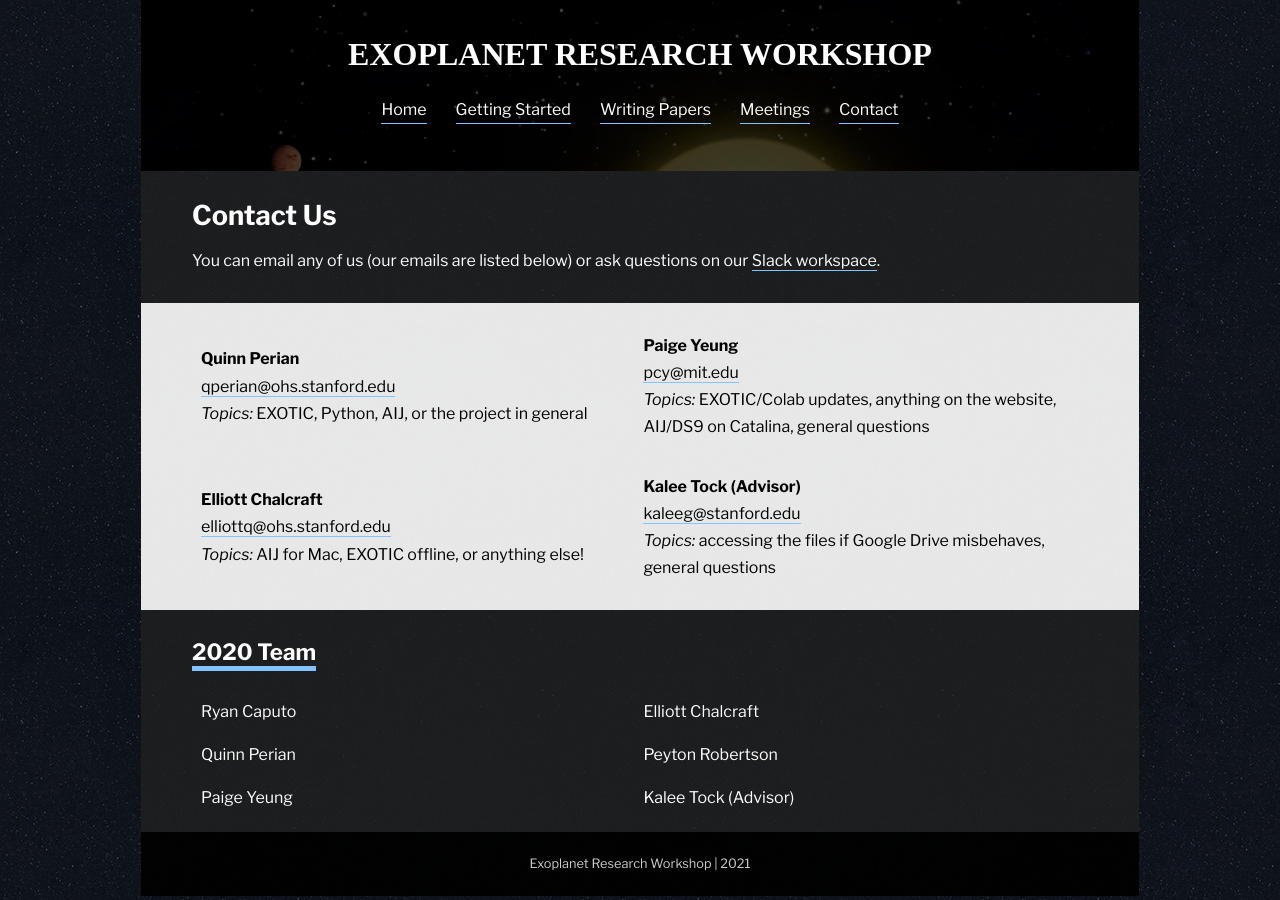
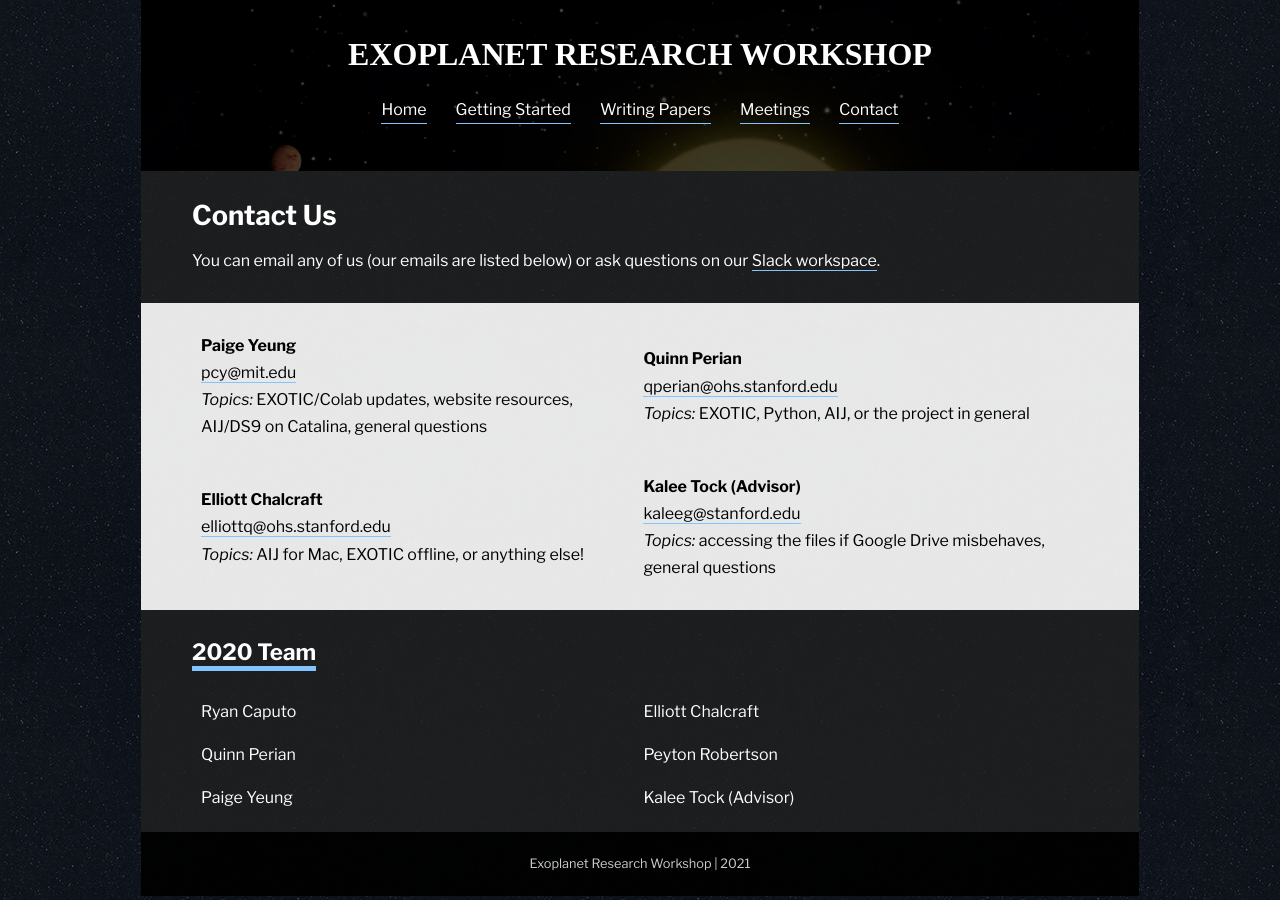
Before and after one commit to paigeyeung/exoplanetresearchworkshop, a Jekyll site: the page built from contact.md, in a window 1280 px wide. Built offline with Jekyll 4.4.1, drawn with Linux system fonts in a browser that asks for light colours; some web fonts are replaced.

Commit message:
Update _config.yml

```diff
--- a/_config.yml
+++ b/_config.yml
@@ -5,14 +5,14 @@ include:
   - _redirects
 
 contacts:
+  - name: Paige Yeung
+    email: pcy@mit.edu
+    zoom_url: https://mit.zoom.us/my/paigeyeung
+    topics: EXOTIC/Colab updates, website resources, AIJ/DS9 on Catalina, general questions
   - name: Quinn Perian
     email: qperian@ohs.stanford.edu
     zoom_url: https://stanford.zoom.us/my/quinnperian
     topics: EXOTIC, Python, AIJ, or the project in general
-  - name: Paige Yeung
-    email: pcy@mit.edu
-    zoom_url: https://mit.zoom.us/my/paige.y
-    topics: EXOTIC/Colab updates, anything on the website, AIJ/DS9 on Catalina, general questions
   - name: Elliott Chalcraft
     email: elliottq@ohs.stanford.edu
     zoom_url: ""
```
